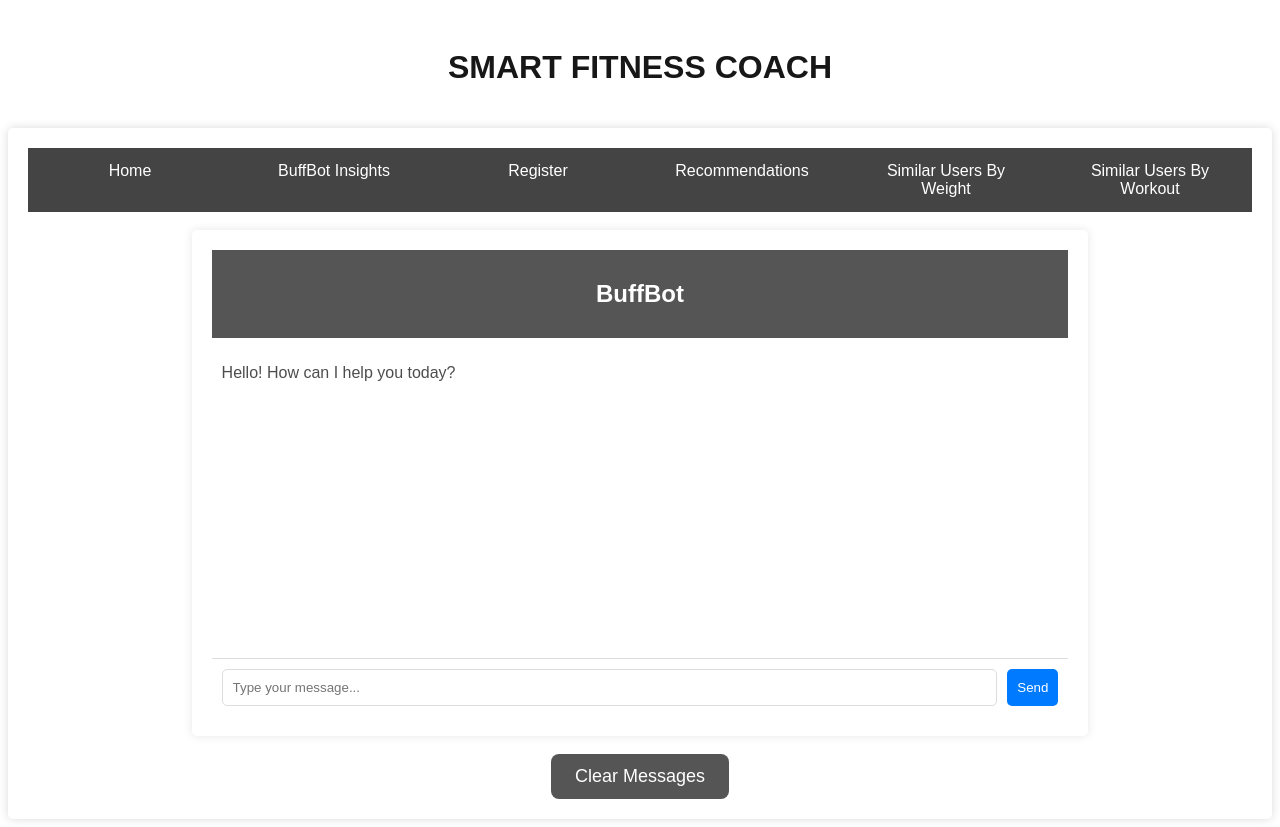
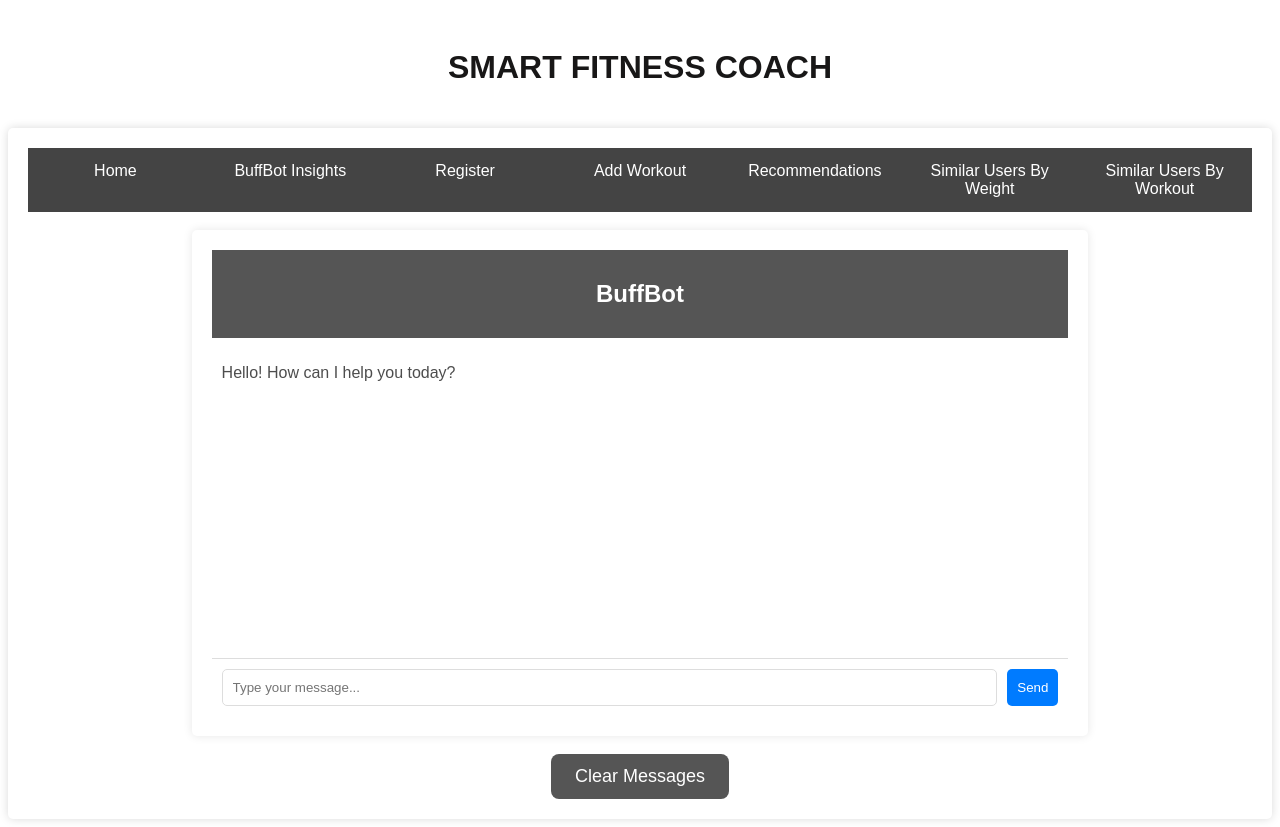
Before and after one commit to nmandaara/Smart-Fitness-Coach, a Flask app: page /chat in a window 1280 px wide. Run offline with Flask 3, Linux system fonts and the light colour scheme.

Commit message:
Update to header of HTML

```diff
--- a/frontend/templates/add_workout.html
+++ b/frontend/templates/add_workout.html
@@ -19,6 +19,7 @@
                 <li><a href="{{ url_for('home') }}">Home</a></li>
                 <li><a href="{{ url_for('chat') }}">BuffBot Insights</a></li>
                 <li><a href="{{ url_for('register') }}">Register</a></li>
+                <li><a href="{{ url_for('add_workout') }}">Add Workout</a></li>
                 <li><a href="{{ url_for('recommendations') }}">Recommendations</a></li>
                 <li><a href="{{ url_for('similar_users_weight') }}">Similar Users By Weight</a></li>
                 <li><a href="{{ url_for('similar_users_by_workout') }}">Similar Users By Workout</a></li>
--- a/frontend/templates/layout.html
+++ b/frontend/templates/layout.html
@@ -56,6 +56,7 @@
                 <li><a href="{{ url_for('home') }}">Home</a></li>
                 <li><a href="{{ url_for('chat') }}">BuffBot Insights</a></li>
                 <li><a href="{{ url_for('register') }}">Register</a></li>
+                <li><a href="{{ url_for('add_workout') }}">Add Workout</a></li>
                 <li><a href="{{ url_for('recommendations') }}">Recommendations</a></li>
                 <li><a href="{{ url_for('similar_users_weight') }}">Similar Users By Weight</a></li>
                 <li><a href="{{ url_for('similar_users_by_workout') }}">Similar Users By Workout</a></li>
--- a/frontend/templates/recommendations.html
+++ b/frontend/templates/recommendations.html
@@ -19,6 +19,7 @@
                 <li><a href="{{ url_for('home') }}">Home</a></li>
                 <li><a href="{{ url_for('chat') }}">BuffBot Insights</a></li>
                 <li><a href="{{ url_for('register') }}">Register</a></li>
+                <li><a href="{{ url_for('add_workout') }}">Add Workout</a></li>
                 <li><a href="{{ url_for('recommendations') }}">Recommendations</a></li>
                 <li><a href="{{ url_for('similar_users_weight') }}">Similar Users By Weight</a></li>
                 <li><a href="{{ url_for('similar_users_by_workout') }}">Similar Users By Workout</a></li>
--- a/frontend/templates/register.html
+++ b/frontend/templates/register.html
@@ -19,6 +19,7 @@
                 <li><a href="{{ url_for('home') }}">Home</a></li>
                 <li><a href="{{ url_for('chat') }}">BuffBot Insights</a></li>
                 <li><a href="{{ url_for('register') }}">Register</a></li>
+                <li><a href="{{ url_for('add_workout') }}">Add Workout</a></li>
                 <li><a href="{{ url_for('recommendations') }}">Recommendations</a></li>
                 <li><a href="{{ url_for('similar_users_weight') }}">Similar Users By Weight</a></li>
                 <li><a href="{{ url_for('similar_users_by_workout') }}">Similar Users By Workout</a></li>
--- a/frontend/templates/similar_users_by_workout.html
+++ b/frontend/templates/similar_users_by_workout.html
@@ -19,6 +19,7 @@
                 <li><a href="{{ url_for('home') }}">Home</a></li>
                 <li><a href="{{ url_for('chat') }}">BuffBot Insights</a></li>
                 <li><a href="{{ url_for('register') }}">Register</a></li>
+                <li><a href="{{ url_for('add_workout') }}">Add Workout</a></li>
                 <li><a href="{{ url_for('recommendations') }}">Recommendations</a></li>
                 <li><a href="{{ url_for('similar_users_weight') }}">Similar Users By Weight</a></li>
                 <li><a href="{{ url_for('similar_users_by_workout') }}">Similar Users By Workout</a></li>
--- a/frontend/templates/similar_users_weight.html
+++ b/frontend/templates/similar_users_weight.html
@@ -19,6 +19,7 @@
                 <li><a href="{{ url_for('home') }}">Home</a></li>
                 <li><a href="{{ url_for('chat') }}">BuffBot Insights</a></li>
                 <li><a href="{{ url_for('register') }}">Register</a></li>
+                <li><a href="{{ url_for('add_workout') }}">Add Workout</a></li>
                 <li><a href="{{ url_for('recommendations') }}">Recommendations</a></li>
                 <li><a href="{{ url_for('similar_users_weight') }}">Similar Users By Weight</a></li>
                 <li><a href="{{ url_for('similar_users_by_workout') }}">Similar Users By Workout</a></li>
```
